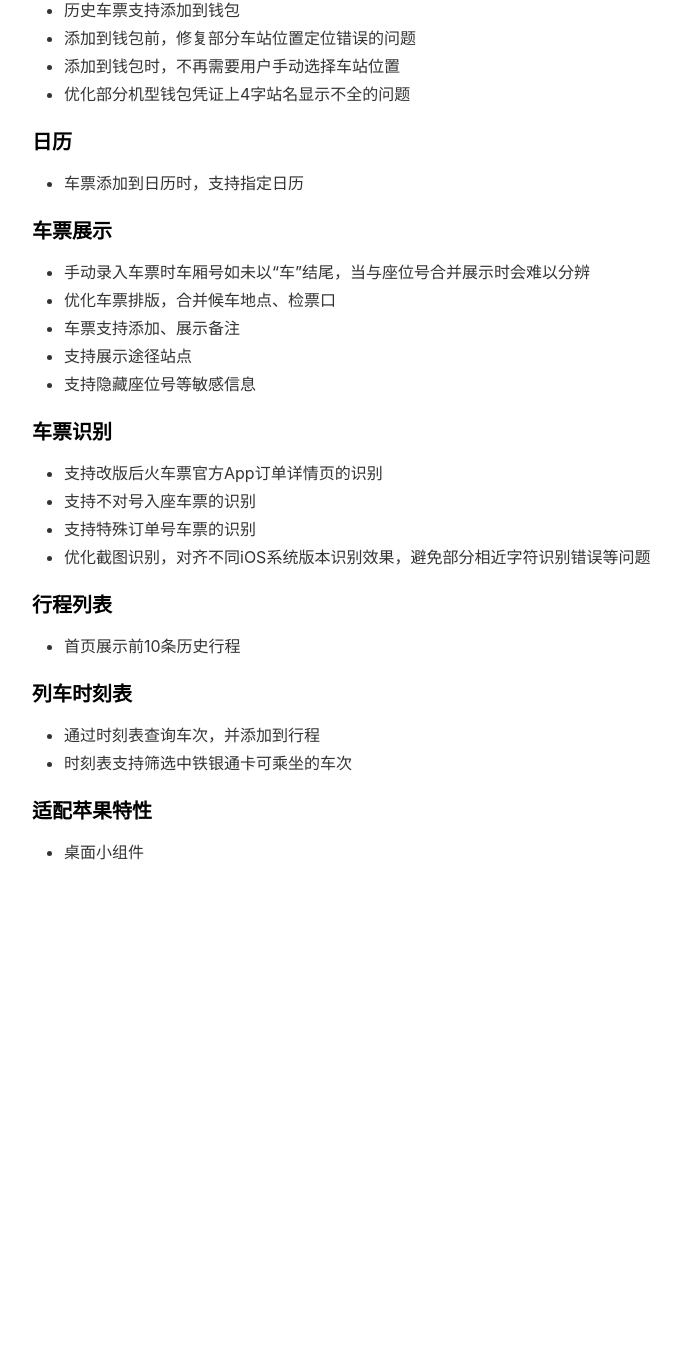
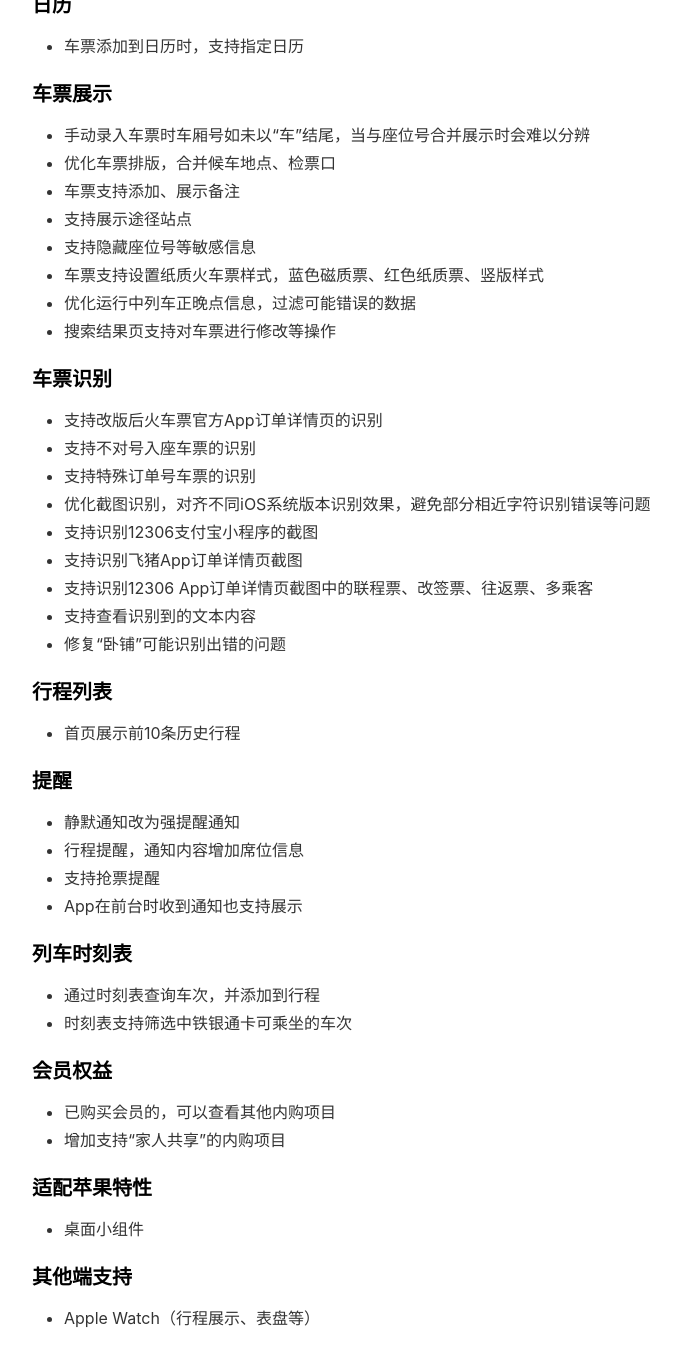
Before and after one commit to app-thedafeige/cpp, a Jekyll site: the page built from _pages/suggestionwall.md, in a window 1280 px wide and 1400 px high, scrolled down 1773 px. Shown: the top 1367 px of the window, without its empty margins (233-914 px from the left). Built offline with Jekyll 4.4.1, drawn with Linux system fonts in a browser that asks for light colours; nearby versions of some CDN libraries; before the commit the page ends 2707 px from its top, so only the background shows below that; some of the changed text lies outside the part shown.

Commit message:
更新changelog、faq、建议墙

```diff
--- a/_pages/changelog.md
+++ b/_pages/changelog.md
@@ -6,6 +6,47 @@ order: 3
 ---
 
 # 更新日志
+
+## V1.2.1(1) - 2023.9.22 周五
+
+1. 适配 iOS 17、watchOS 10 系统
+2. 增加抢票提醒功能，没有行程时小组件会展示抢票日历
+3. 优化行程提醒功能，App 在前台时收到通知也支持展示了
+
+## V1.2.0(2) - 2023.9.15 周五
+
+1. 优化截图识别车票功能
+    - 支持官方App订单详情页联程票、改签票、往返票、多乘客识别
+    - 支持飞猪App订单详情页识别
+2. 优化行程提醒
+    - 静默通知改为强提醒通知
+    - 通知内容增加席位信息
+3. 钱包凭证支持合并展示
+4. 首页搜索功能支持搜索备注
+5. 去掉首页底栏广告
+6. 会员权益页增加“家人共享”入口
+
+## V1.1.9(1) - 2023.9.6 周三
+
+1. 手机行程支持手动批量同步到手表
+2. 手机与手表行程同步增加端到端传输方式
+3. 手表端增加行程删除功能
+4. 修改手表小组件最低支持版本为watchOS 9.0
+5. 优化手表小组件，当只有1个未来行程时避免右侧留白
+6. 优化手机端会员权益页，支持查看其他内购项目
+
+## V1.1.8(2) - 2023.9.2 周六
+
+重磅更新！车票票支持Apple Watch啦！
+
+你可以在Apple Watch上查看火车行程、列车动态，也可以将车票票小组件添加到表盘。
+
+车票票支持2种小组件：
+
+- 长方形小组件，可以显示完整的行程信息。【适合经常乘坐火车的用户】
+- 圆形小组件，可以从表盘快速打开车票票。【适合偶尔乘坐火车的用户】
+
+如果表盘上没有地方添加小组件了，你也可以新建一个出行专用表盘，添加车票票等出行专用小组件，有出行需求时再切换到该表盘。
 
 ## V1.1.7(1) - 2023.8.19 周六
 
--- a/_pages/faq.md
+++ b/_pages/faq.md
@@ -17,6 +17,7 @@ order: 1
 
 * “铁路12306” App，订单详情页、本人车票页
 * 支付宝12306小程序，订单详情页、本人车票页
+* “飞猪” App，订单详情页
 
 ### 3. 为什么识别不出检票口？
 
@@ -66,7 +67,7 @@ iPad系统没有钱包凭证功能，所以不支持将车票添加到钱包哦
 
 车票票、日历会在发车前3小时提醒用户，钱包会基于发车时间、所在位置在合适的时机提醒用户。
 
-如果添加车票时距离发车时间已经不足3小时，那么车票票、日历就不会再提醒用户。
+如果添加车票时距离发车时间已经不足3小时，那么日历就不会再提醒用户，但车票票会在添加成功后立即提醒用户。
 
 ## 锁屏实时活动、灵动岛
 
--- a/_pages/suggestionwall.md
+++ b/_pages/suggestionwall.md
@@ -6,6 +6,10 @@ order: 2
 ---
 
 # 建议墙
+
+[👉 点击查看「需求池及进展」](https://thedafeige.feishu.cn/share/base/view/shrcno49gLU8C0WFM5OJwQqAx8b)
+
+[⭐️ 还有什么新点子或者建议吗？欢迎填写「需求收集」](https://thedafeige.feishu.cn/share/base/form/shrcngDcI7ZGeYey4y2vDesU4Ld)
 
 ## 1. 开发中
 
@@ -72,6 +67,7 @@ order: 2
 * 添加到钱包前，修复部分车站位置定位错误的问题
 * 添加到钱包时，不再需要用户手动选择车站位置
 * 优化部分机型钱包凭证上4字站名显示不全的问题
+* 钱包凭证支持合并展示
 
 ### 日历
 
@@ -84,6 +80,9 @@ order: 2
 * 车票支持添加、展示备注
 * 支持展示途径站点
 * 支持隐藏座位号等敏感信息
+* 车票支持设置纸质火车票样式，蓝色磁质票、红色纸质票、竖版样式
+* 优化运行中列车正晚点信息，过滤可能错误的数据
+* 搜索结果页支持对车票进行修改等操作
 
 ### 车票识别
 
@@ -91,16 +90,37 @@ order: 2
 * 支持不对号入座车票的识别
 * 支持特殊订单号车票的识别
 * 优化截图识别，对齐不同iOS系统版本识别效果，避免部分相近字符识别错误等问题
+* 支持识别12306支付宝小程序的截图
+* 支持识别飞猪App订单详情页截图
+* 支持识别12306 App订单详情页截图中的联程票、改签票、往返票、多乘客
+* 支持查看识别到的文本内容
+* 修复“卧铺”可能识别出错的问题
 
 ### 行程列表
 
 * 首页展示前10条历史行程
+
+### 提醒
+
+* 静默通知改为强提醒通知
+* 行程提醒，通知内容增加席位信息
+* 支持抢票提醒
+* App在前台时收到通知也支持展示
 
 ### 列车时刻表
 
 * 通过时刻表查询车次，并添加到行程
 * 时刻表支持筛选中铁银通卡可乘坐的车次
 
+### 会员权益
+
+* 已购买会员的，可以查看其他内购项目
+* 增加支持“家人共享”的内购项目
+
 ### 适配苹果特性
 
 * 桌面小组件
+
+### 其他端支持
+
+* Apple Watch（行程展示、表盘等）
```
Also changed, not shown: other parts of _pages/suggestionwall.md (+0 -9 lines).
